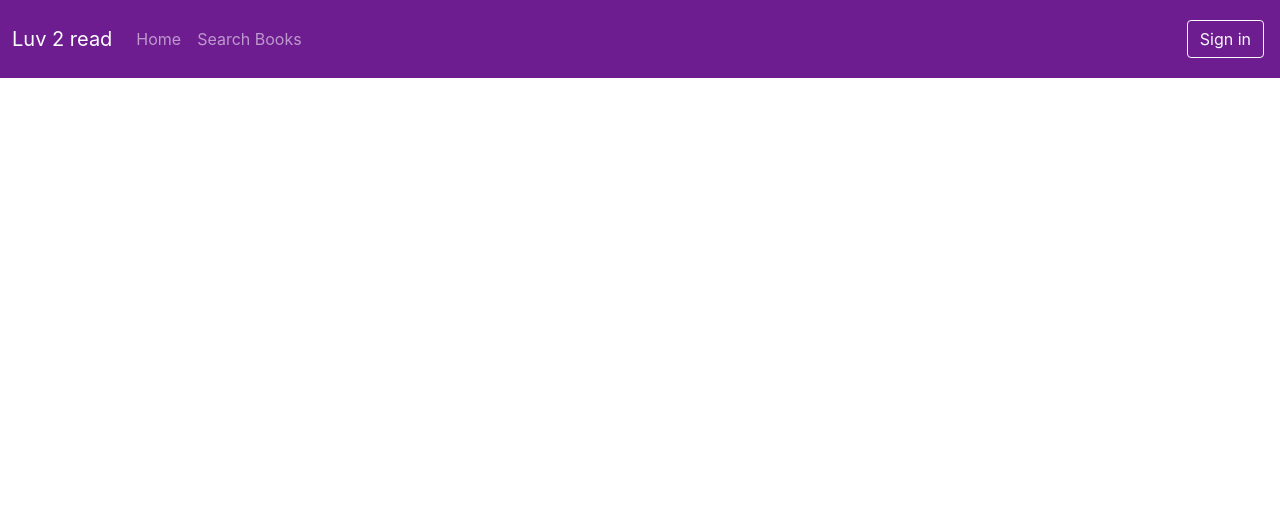
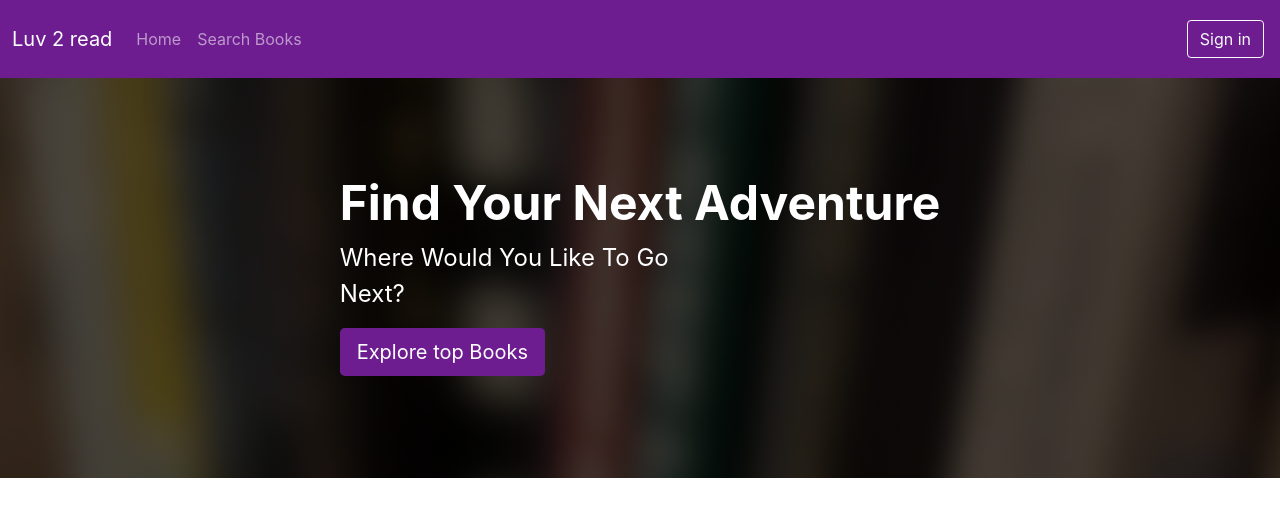
Before and after one commit to Bhawna751/Library-App, a React (Create React App) app in the folder 02-frontend/react-library/: page / in a window 1280 px wide. Shown: the top 516 px of the page. Built offline with nearby package versions, Linux system fonts and the light colour scheme.

Commit message:
Home page- Explore top Books component

```diff
--- a/02-frontend/react-library/src/App.tsx
+++ b/02-frontend/react-library/src/App.tsx
@@ -1,10 +1,14 @@
 import React from 'react';
 import './App.css';
 import { Navbar } from './layouts/NavbarAndFooter/Navbar';
+import { ExploreTopBooks } from './layouts/HomePage/ExploreTopBooks';
 
 function App() {
   return (
-    <Navbar/>
+    <div>
+      <Navbar/>
+      <ExploreTopBooks/>
+    </div>
   );
 }
 
--- /dev/null
+++ b/02-frontend/react-library/src/layouts/HomePage/ExploreTopBooks.tsx
@@ -0,0 +1,14 @@
+export const ExploreTopBooks = () =>{
+    return(
+        <div className="p-5 mb-4 bg-dark header">
+            <div className="container-fluid py-5 text-white
+                d-flex justify-content-center align-items-center">
+                <div>
+                    <h1 className="display-5 fw-bold">Find Your Next Adventure</h1>
+                    <p className="col-md-8 fs-4">Where Would You Like To Go Next?</p>
+                    <a type='button' className='btn main-color btn-lg text-white' href='#'>Explore top Books</a>
+                </div>
+                </div>
+        </div>
+    );
+}
```
